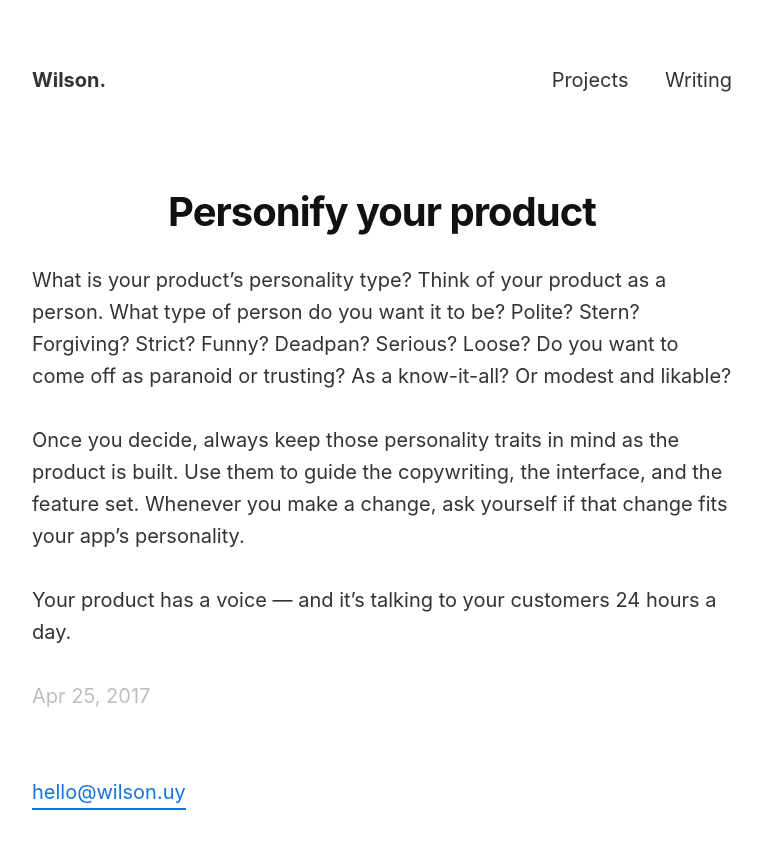
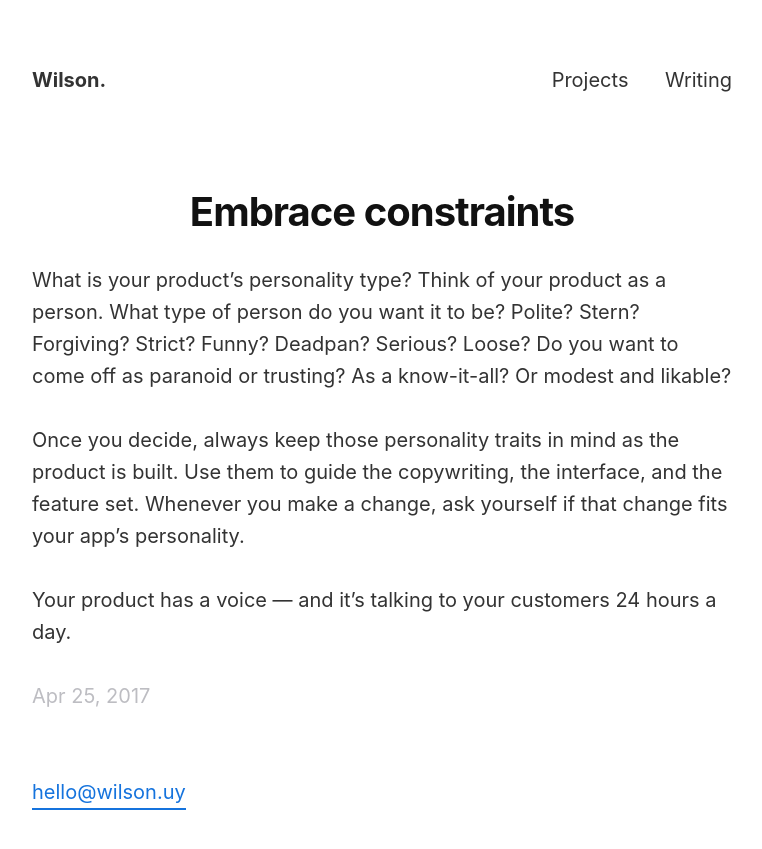
Before and after one commit to wilsonpiedra/wilsonpiedra.github.io, a Jekyll site: the page built from _posts/2017-05-24-product.md, in a window 1280 px wide. Shown: the top 849 px of the page, without its empty margins (258-1020 px from the left). Built offline with Jekyll 4.4.1, drawn with Linux system fonts in a browser that asks for light colours; nearby versions of some CDN libraries.

Commit message:
Update 2017-05-24-product.md

```diff
--- a/_posts/2017-05-24-product.md
+++ b/_posts/2017-05-24-product.md
@@ -1,6 +1,6 @@
 ---
 layout: post
-title:  "Personify your product"
+title:  "Embrace constraints"
 date:   2017-04-25 18:28:58 -0300
 categories: hci
 ---
```
